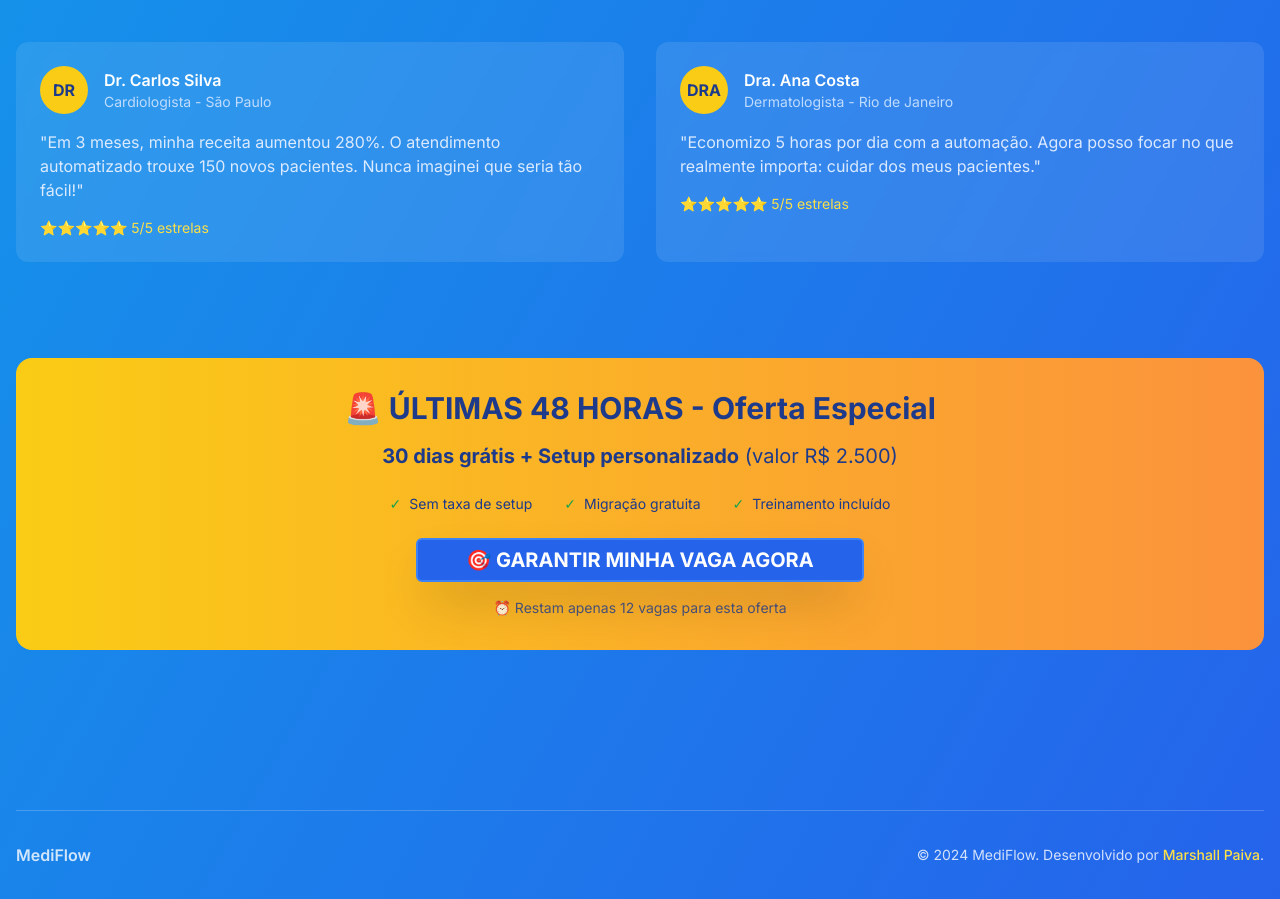
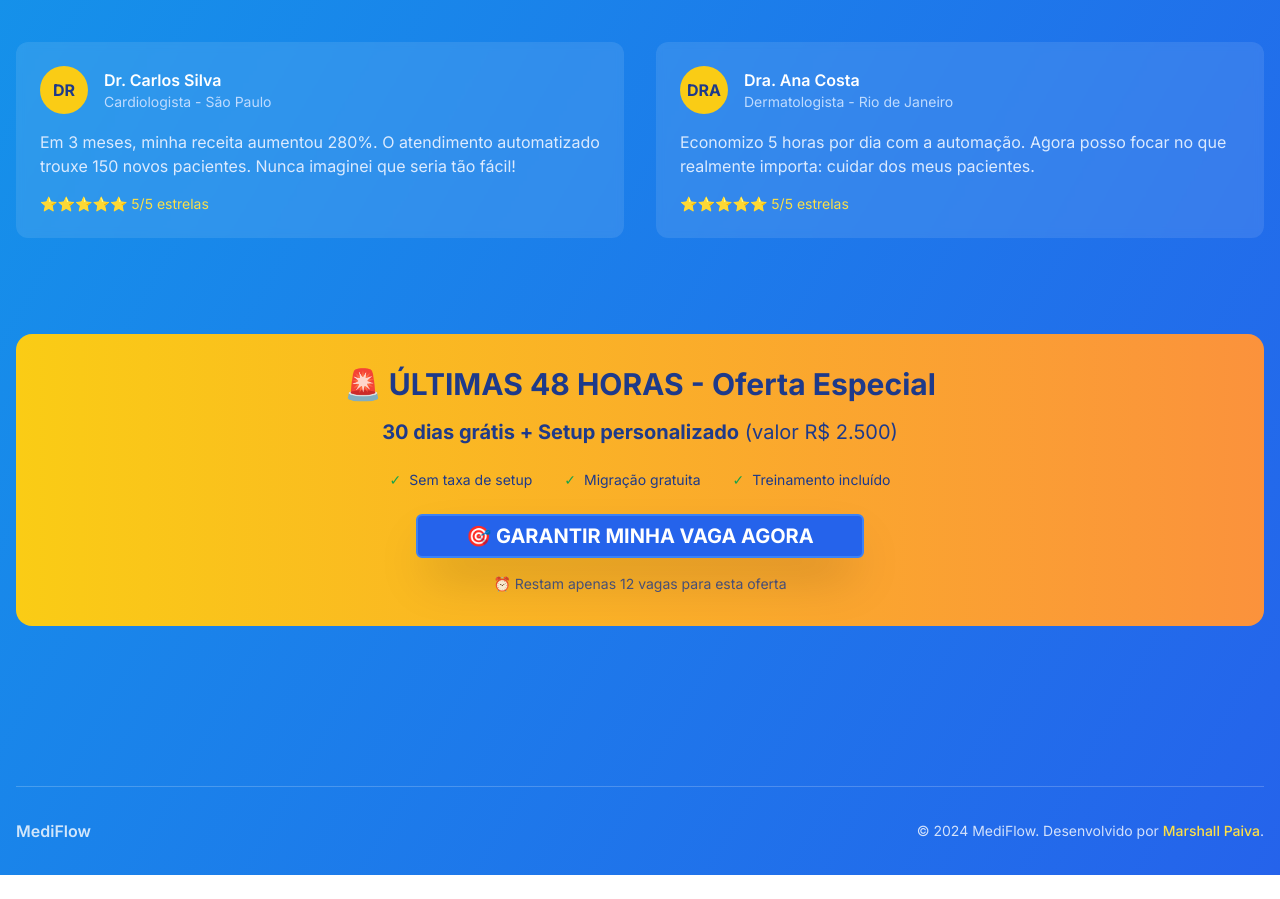
Before and after one commit to admvilsonmarcio-sketch/clinicflow-ia, a Next.js app: page / in a window 1280 px wide. Shown: the part 1360-2259 px from the top of the page. After the commit the page ends 2235 px from the top, so only its background shows below. Built offline with nearby package versions, Linux system fonts and the light colour scheme.

Commit message:
fix(ui): remove aspas duplas dos depoimentos de clientes
- Remove aspas duplas desnecessárias dos comentários dos clientes
- Melhora a apresentação visual dos depoimentos
- Deixa o texto mais limpo e natural

```diff
--- a/app/page.tsx
+++ b/app/page.tsx
@@ -171,8 +171,8 @@ export default function Home() {
                  </div>
                </div>
                <p className="text-blue-100 mb-3 sm:mb-4 text-sm sm:text-base leading-relaxed">
-                 "Em 3 meses, minha receita aumentou 280%. O atendimento automatizado trouxe 150 novos pacientes.
-                 Nunca imaginei que seria tão fácil!"
+                 Em 3 meses, minha receita aumentou 280%. O atendimento automatizado trouxe 150 novos pacientes.
+                 Nunca imaginei que seria tão fácil!
                </p>
                <div className="text-yellow-300 text-xs sm:text-sm">⭐⭐⭐⭐⭐ 5/5 estrelas</div>
              </div>
@@ -189,8 +189,8 @@ export default function Home() {
                  </div>
                </div>
                <p className="text-blue-100 mb-3 sm:mb-4 text-sm sm:text-base leading-relaxed">
-                 "Economizo 5 horas por dia com a automação. Agora posso focar no que realmente importa:
-                 cuidar dos meus pacientes."
+                 Economizo 5 horas por dia com a automação. Agora posso focar no que realmente importa:
+                 cuidar dos meus pacientes.
                </p>
                <div className="text-yellow-300 text-xs sm:text-sm">⭐⭐⭐⭐⭐ 5/5 estrelas</div>
              </div>
```
